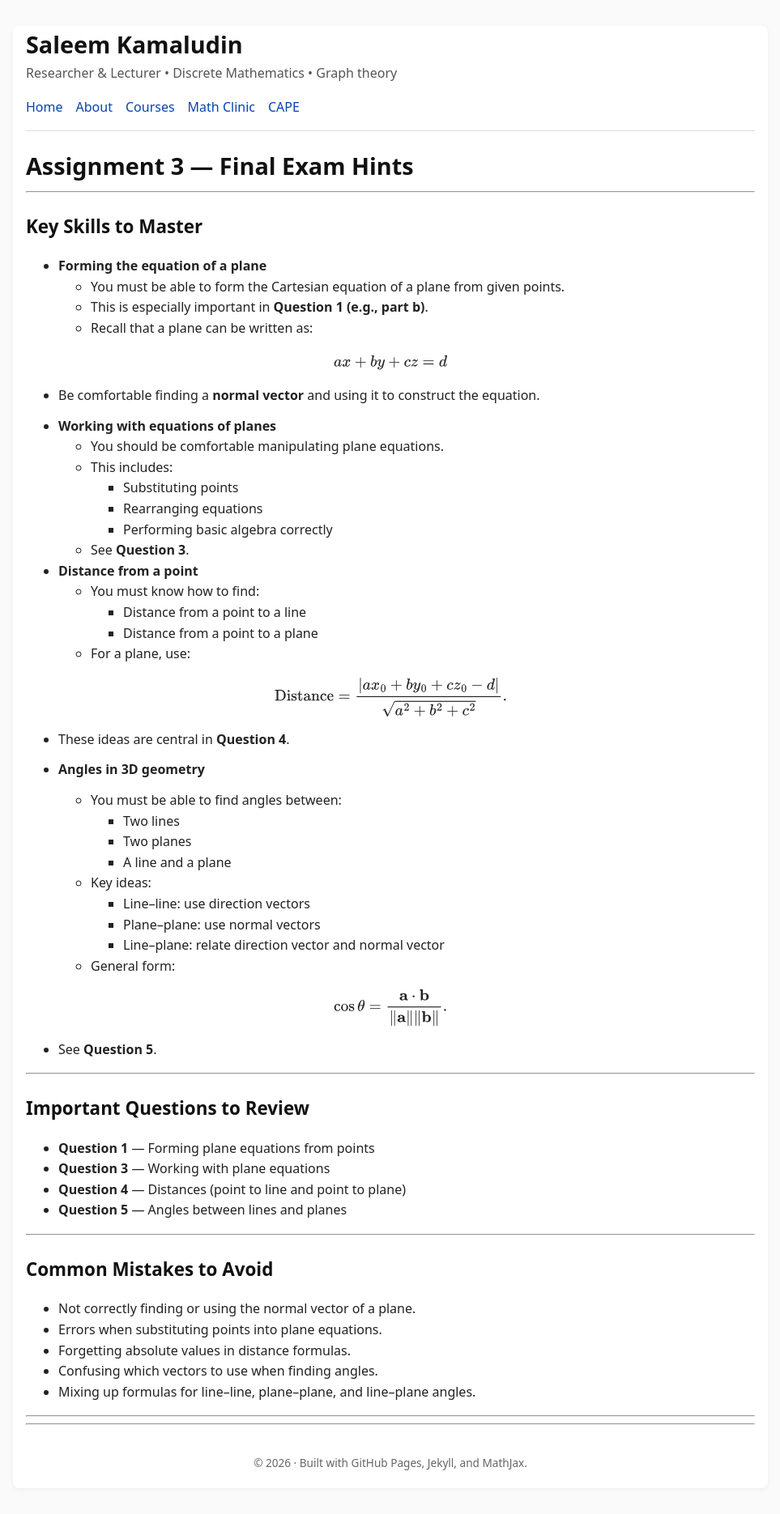
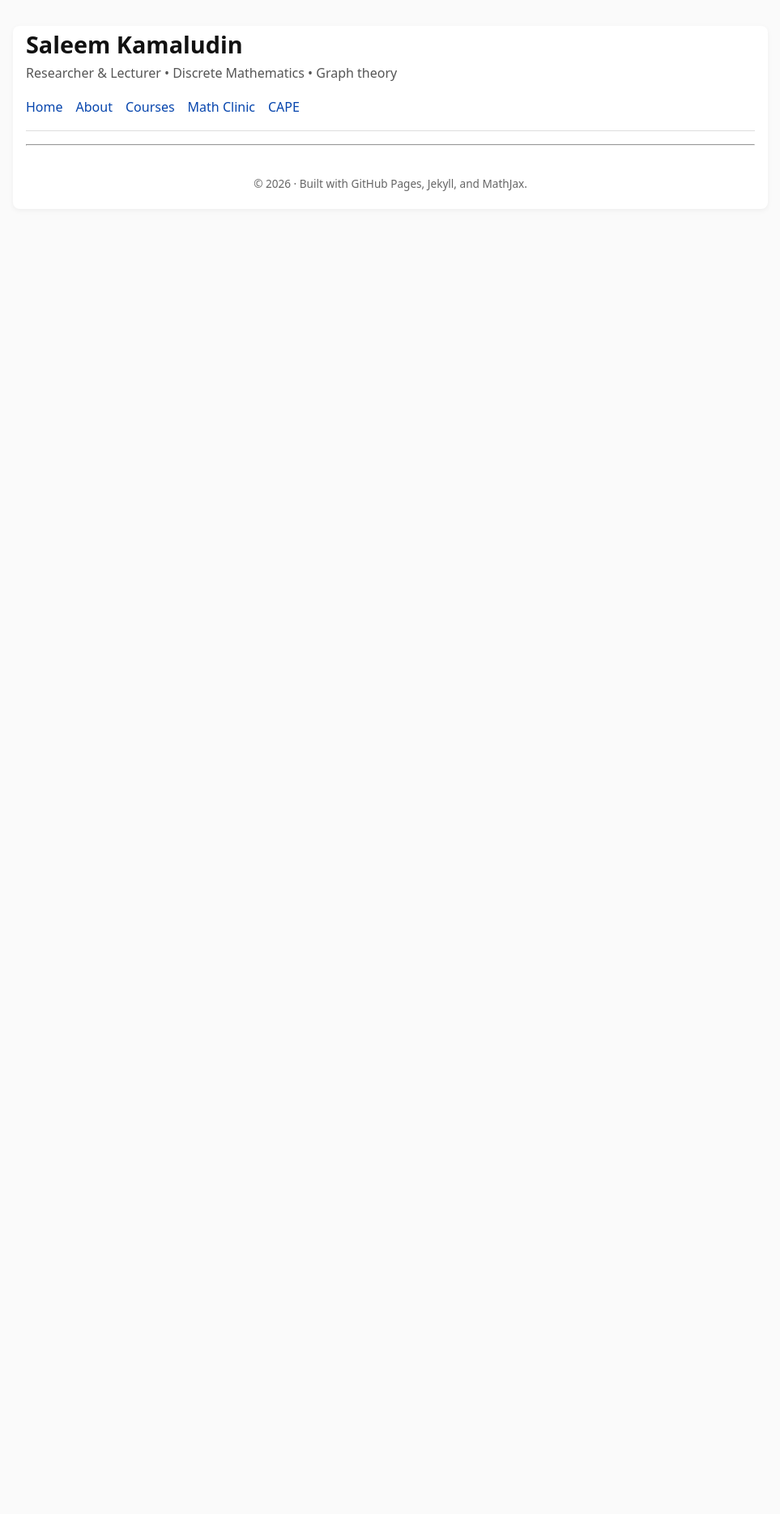
Before and after one commit to SaleemKamaludin/SaleemKamaludin.github.io, a Jekyll site: the page built from courses/intro-linear-geometry/final-exam-hints/assignment-3/index.md, in a window 1280 px wide. Shown: the whole page at 81% size, without its empty margins (158-1121 px from the left). Built offline with Jekyll 4.4.1, drawn with Linux system fonts in a browser that asks for light colours; after the commit the page ends 900 px from its top, so only the background shows below that.

Commit message:
Update index.md

```diff
--- a/courses/intro-linear-geometry/final-exam-hints/assignment-3/index.md
+++ b/courses/intro-linear-geometry/final-exam-hints/assignment-3/index.md
@@ -4,7 +4,7 @@ title: Assignment 3 — Final Exam Hints
 permalink: /courses/intro-linear-geometry/final-exam-hints/assignment-3/
 ---
 
-# Assignment 3 — Final Exam Hints
+<!-- # Assignment 3 — Final Exam Hints
 
 ---
 
@@ -83,4 +83,4 @@ $$
 - Confusing which vectors to use when finding angles.
 - Mixing up formulas for line–line, plane–plane, and line–plane angles.
 
----
+--- -->
```
